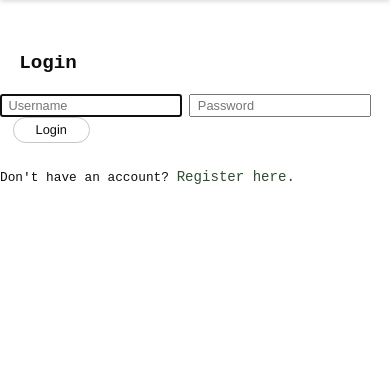
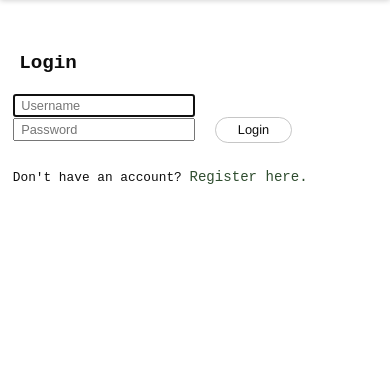
Before and after one commit to Agathasta/Django_commerce, a Django app: page /login in a window 390 px wide. Shown: the part 31-420 px from the top of the page. Run offline with Django 3.2, Linux system fonts and the light colour scheme.

Commit message:
Ready to submit

```diff
--- a/auctions/static/auctions/styles.css
+++ b/auctions/static/auctions/styles.css
@@ -153,7 +153,6 @@ h1 p {
 }
 
 .dropdown:hover .dropdown-content {
-    /* display: block; */
     visibility: visible;
     opacity: 1;
     transition: opacity 0.4s linear;
@@ -359,6 +358,10 @@ img {
     h1 {
         font-size: 1.4em;
     }
+    .li-title {
+        line-height: 1rem;
+        font-size: 0.9rem !important;
+    }
     .horizontal-flex ul li a {
         font-size: 1em;
     }
--- a/auctions/templates/auctions/login.html
+++ b/auctions/templates/auctions/login.html
@@ -1,18 +1,17 @@
 {% extends "auctions/layout.html" %}
 
 {% block body %}
-<div class="container listings">
-    <h2>Login</h2>
-
+<h2>Login</h2>
+<div class="content">
     {% if message %}
-        <div>{{ message }}</div>
+    <div>{{ message }}</div>
     {% endif %}
 
     <form action="{% url 'login' %}" method="post">
         {% csrf_token %}
         <input autofocus type="text" name="username" placeholder="Username">
         <input type="password" name="password" placeholder="Password">
-        <input type="hidden" name="next" value="{{ request.GET.next }}"/>
+        <input type="hidden" name="next" value="{{ request.GET.next }}" />
         <input type="submit" value="Login">
     </form>
 
```
